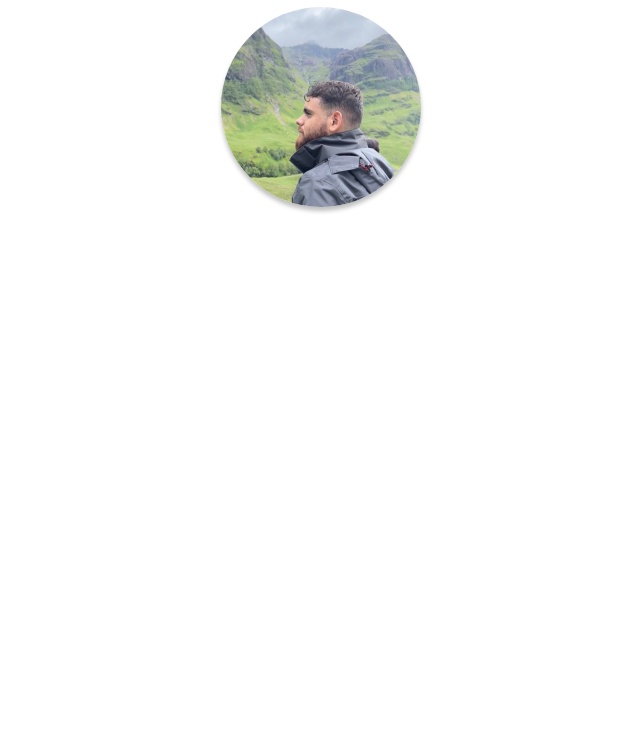
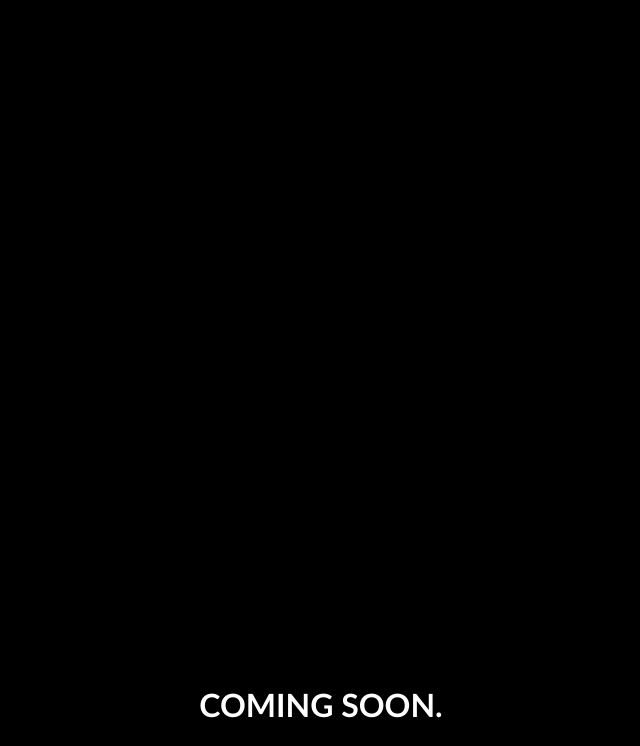
Before and after one commit to alexandroivaldez/alexandroivaldez.github.io, a website: page index.html in a window 1280 px wide. Shown: the part 73-819 px from the top of the page, without its empty margins (319-959 px from the left). Drawn offline with Linux system fonts and the light colour scheme.

Commit message:
Updated styling.

```diff
--- a/index.html
+++ b/index.html
@@ -9,9 +9,8 @@
   </head>
   <body>
     <script src="index.js"></script>
-    <div>
-      <h1>Alexandro Valdez</h1>
-      <img src="./profPic.jpeg" />
-    </div>
+      <div>
+        <h1>COMING SOON.</h1>
+      </div>
   </body>
 </html>
--- a/style.css
+++ b/style.css
@@ -1,14 +1,14 @@
-div {
-  margin: auto;
+body {
+  background-color: black;
+  color: white;
   text-align: center;
 }
 
-img {
-  border-radius: 80%;
-  box-shadow: 0px 4px 4px rgba(0, 0, 0, 0.25);
-  width: 200px;
+h1 {
+  font-family: 'Trebuchet MS', 'Lucida Sans Unicode', 'Lucida Grande', 'Lucida Sans', Arial, sans-serif;
 }
 
-h1 {
-  font-family: Arial, Helvetica, sans-serif;
+div {
+  margin: auto;
+  margin-top: 60%;
 }
```
Also changed, not shown: 1 other file.
